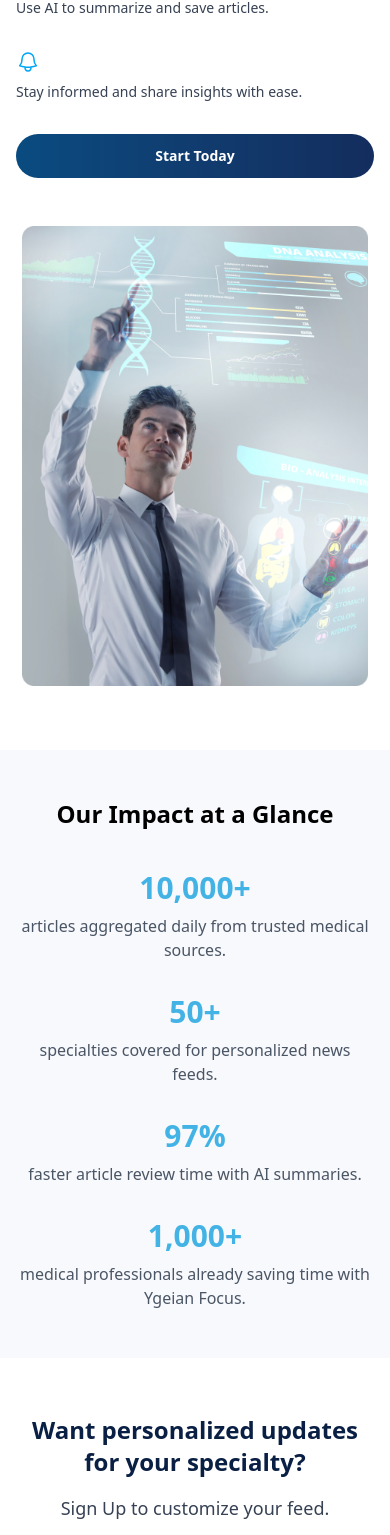
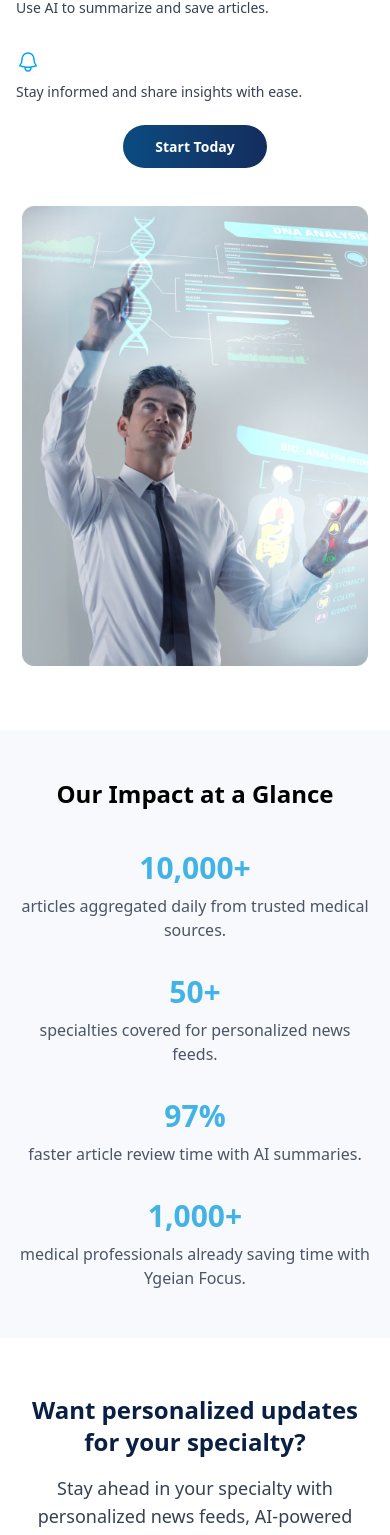
Before and after one commit to sabbehhassan/ygeian-news, a React (Vite) app: page /learn-more in a window 390 px wide. Shown: the part 2838-4373 px from the top of the page. Built offline with nearby package versions, Linux system fonts and the light colour scheme.

Commit message:
update CTA section in Learn page

```diff
--- a/src/components/CTAsection/index.jsx
+++ b/src/components/CTAsection/index.jsx
@@ -10,12 +10,12 @@ const CTA = () => {
           Want personalized updates <br /> for your specialty?
         </h2>
         <p className="text-lg sm:text-xl text-gray-700 mb-8">
-          Sign Up to customize your feed.
+          Stay ahead in your specialty with personalized news feeds, AI-powered summaries, and tools designed for busy medical professionals. Join Ygeian today and experience a smarter way to stay informed.
         </p>
         <div className="flex justify-center gap-6">
           <button
             onClick={() => navigate("/register")}
-            className=" block w-full px-6 py-3 bg-gradient-to-r from-[#094B80] to-[#132D5E] text-white rounded-full hover:bg-[#071733] transition duration-300"
+            className="w-full sm:w-auto px-6 py-3 bg-gradient-to-r from-[#094B80] to-[#132D5E] text-white rounded-full hover:opacity-90 transition duration-300"
           >
             Sign Up For Free
           </button>
--- a/src/components/focuswork/index.jsx
+++ b/src/components/focuswork/index.jsx
@@ -65,7 +65,7 @@ const FocusWork = () => {
           <div className="mt-8 text-center md:text-left">
             <Link
               to="/signup"
-              className="block w-full md:inline-block md:w-auto bg-gradient-to-r from-[#094B80] to-[#132D5E] text-white py-3 px-8 rounded-full text-sm md:text-base font-semibold hover:opacity-90"
+              className=" md:inline-block md:w-auto bg-gradient-to-r from-[#094B80] to-[#132D5E] text-white py-3 px-8 rounded-full text-sm md:text-base font-semibold hover:opacity-90"
             >
               Start Today
             </Link>
--- a/src/components/speciality/index.jsx
+++ b/src/components/speciality/index.jsx
@@ -15,7 +15,7 @@ const Speciality = () => {
         <div className="flex justify-center gap-6">
           <button
             onClick={() => navigate("/register")}
-            className="px-6 py-3 bg-gradient-to-r from-[#094B80] to-[#132D5E] text-white rounded-full hover:bg-[#071733] transition duration-300"
+            className="w-full sm:w-auto px-6 py-3 bg-gradient-to-r from-[#094B80] to-[#132D5E] text-white rounded-full hover:opacity-90 transition duration-300"
           >
             Sign Up For Free
           </button>
--- a/src/pages/learn/index.jsx
+++ b/src/pages/learn/index.jsx
@@ -1,5 +1,5 @@
 import React from "react";
-import LearnPAge from '../../components/learn-main'
+import LearnMain from '../../components/learn-main'
 import YExist from '../../components/whyExist'
 import Unique from '../../components/unique'
 import FocusWork from '../../components/focuswork'
@@ -8,7 +8,7 @@ import CTA from '../../components/CTAsection'
 const Learn = () => {
   return (
     <>
-    <LearnPAge />
+    <LearnMain />
     <YExist />
     <Unique />
     <FocusWork />
```
